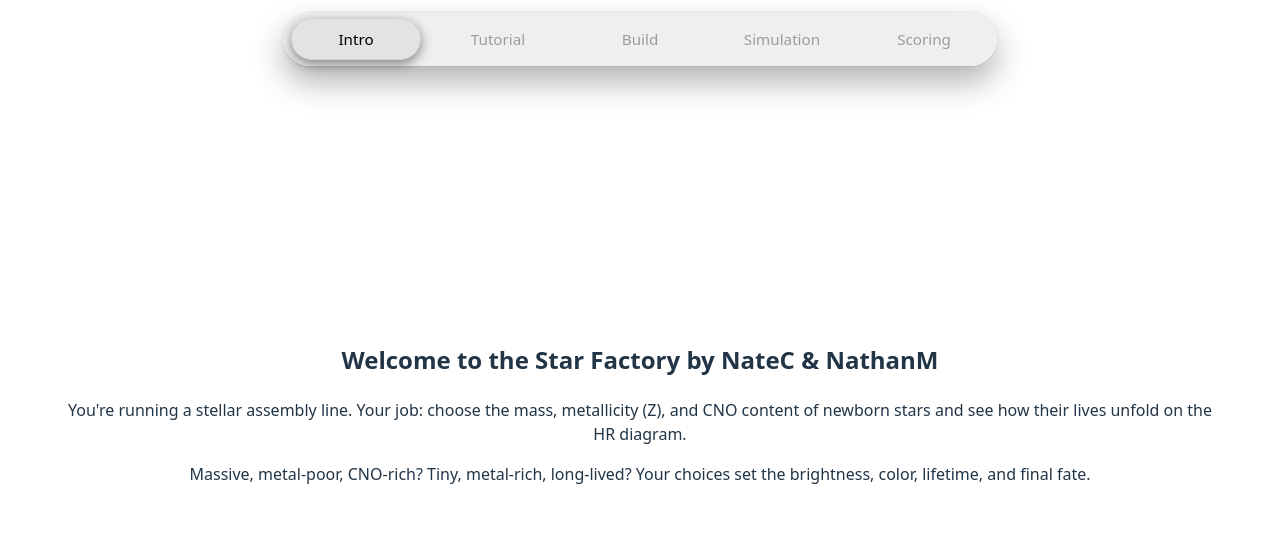
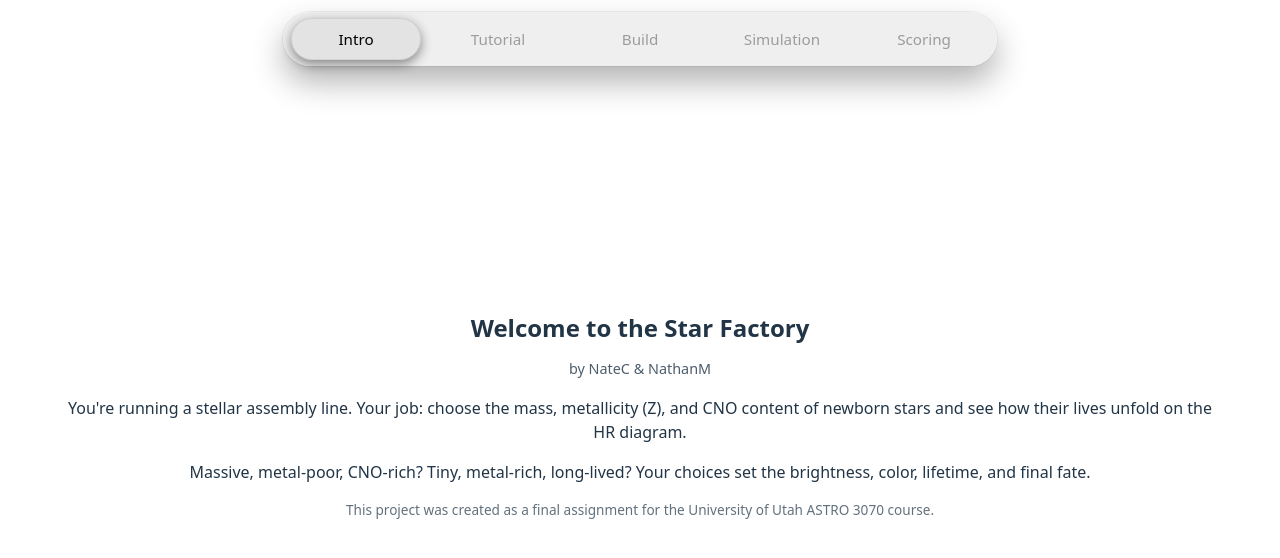
Before and after one commit to inattym/star-factory-web, a React (Vite) app: page / in a window 1280 px wide. Shown: the top 558 px of the page. Built offline with nearby package versions, Linux system fonts and the light colour scheme.

Commit message:
Revise welcome message and add project attribution
Updated the IntroScreen component to improve the welcome message and added a note about the project origin.

```diff
--- a/src/phases/IntroScreen.tsx
+++ b/src/phases/IntroScreen.tsx
@@ -7,18 +7,32 @@ export function IntroScreen({
   onStartTutorial,
   onSkipToBuild,
 }: IntroScreenProps) {
+  // mark props as used so TypeScript doesn’t complain
+  void onStartTutorial
+  void onSkipToBuild
+
   return (
     <section className="panel panel-intro">
-      <h2>Welcome to the Star Factory by NateC & NathanM</h2>
+      <h2>Welcome to the Star Factory</h2>
+      <p style={{ marginTop: "-0.5rem", fontSize: "0.9rem", opacity: 0.8 }}>
+        by NateC & NathanM
+      </p>
+
       <p>
         You&apos;re running a stellar assembly line. Your job: choose the mass,
         metallicity (Z), and CNO content of newborn stars and see how their
         lives unfold on the HR diagram.
       </p>
+
       <p>
         Massive, metal-poor, CNO-rich? Tiny, metal-rich, long-lived? Your
         choices set the brightness, color, lifetime, and final fate.
       </p>
+
+      <p style={{ fontSize: "0.85rem", opacity: 0.7, marginTop: "1rem" }}>
+        This project was created as a final assignment for the University of
+        Utah ASTRO 3070 course.
+      </p>
     </section>
   )
 }
```
